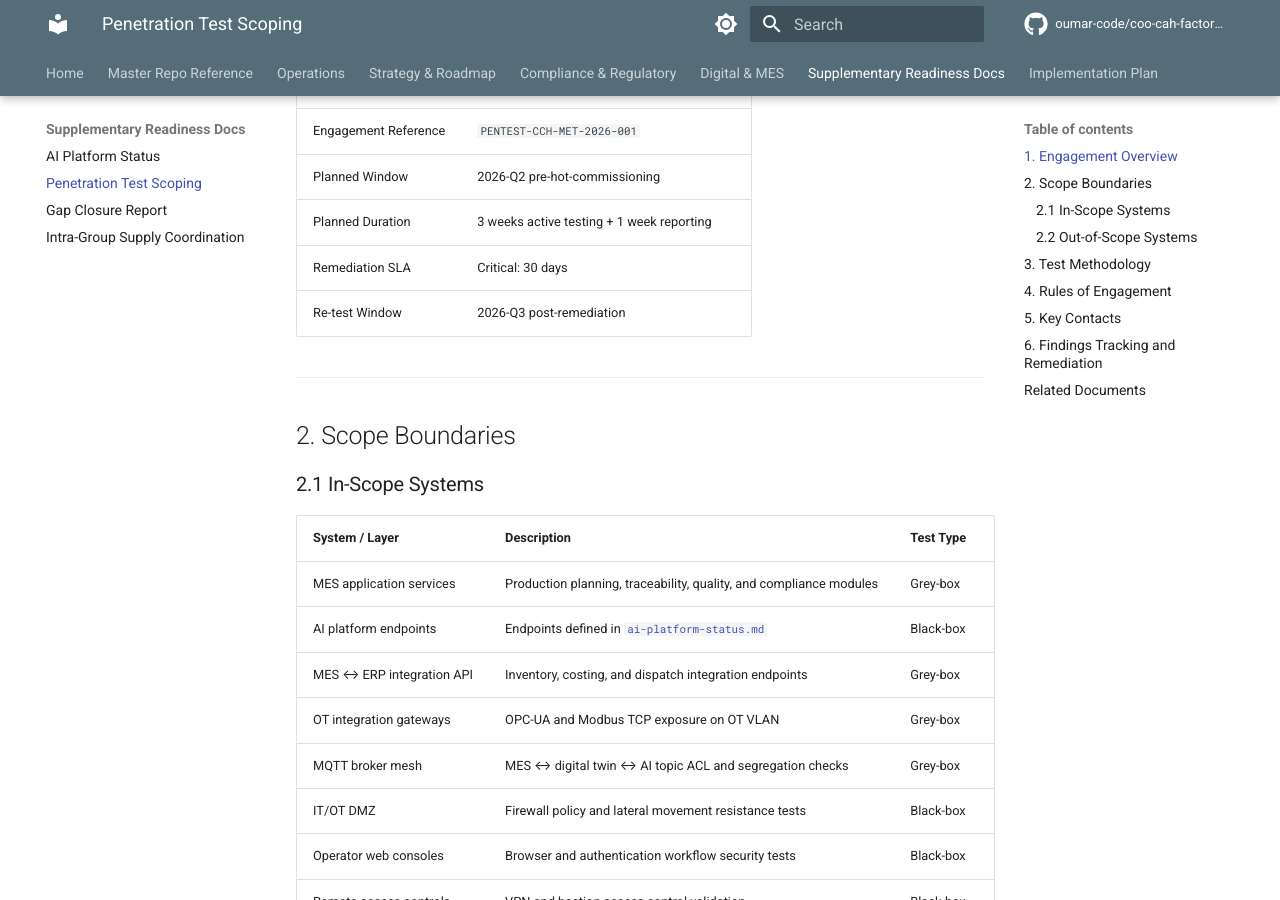
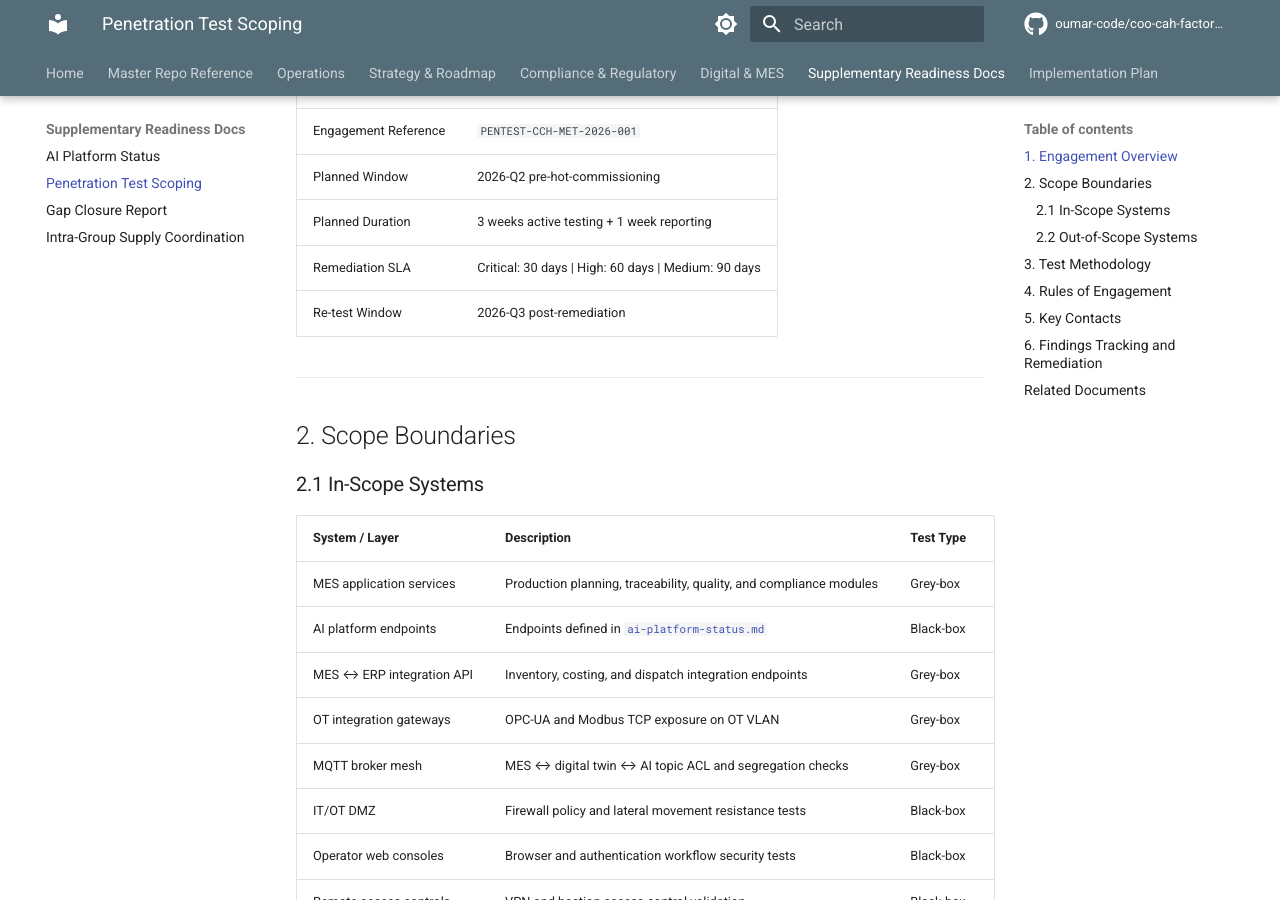
Before and after one commit to oumar-code/coo-cah-factory-chemicals-metallurgical, an MkDocs documentation site: the page built from docs/pentest-scoping.md, in a window 1280 px wide and 900 px high, scrolled down 535 px. Built offline with MkDocs 1.6.1 and Material for MkDocs 9.7.7, drawn with Linux system fonts in a browser that asks for light colours; comment, search, counter and statistics services are not loaded.

Commit message:
Fix markdownlint failures in pentest scoping doc and README
Agent-Logs-Url: https://github.com/oumar-code/coo-cah-factory-chemicals-metallurgical/sessions/0d1004d6-fc7b-4ebb-bfd2-7391c273a9d4

Co-authored-by: oumar-code <191870748+oumar-code@users.noreply.github.com>

```diff
--- a/docs/pentest-scoping.md
+++ b/docs/pentest-scoping.md
@@ -17,7 +17,7 @@
 | Engagement Reference | `PENTEST-CCH-MET-2026-001` |
 | Planned Window | 2026-Q2 pre-hot-commissioning |
 | Planned Duration | 3 weeks active testing + 1 week reporting |
-| Remediation SLA | Critical: 30 days | High: 60 days | Medium: 90 days |
+| Remediation SLA | Critical: 30 days \| High: 60 days \| Medium: 90 days |
 | Re-test Window | 2026-Q3 post-remediation |
 
 ---
```
Also changed, not shown: README.md (+0 -1 lines), .markdownlint.json (deleted).
